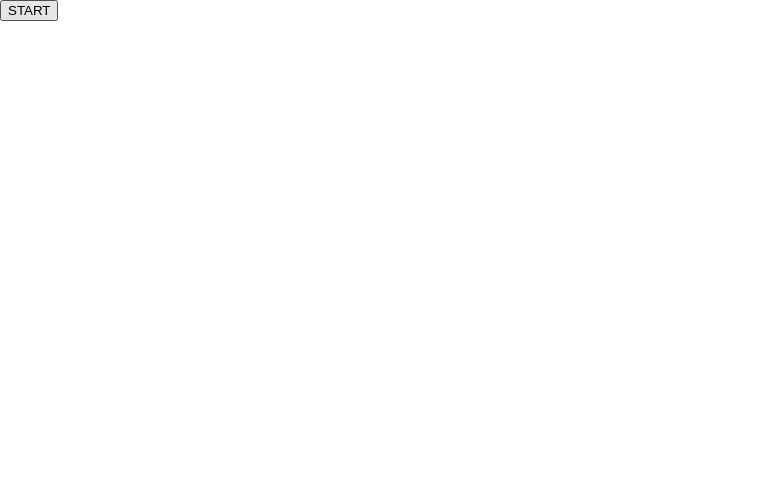
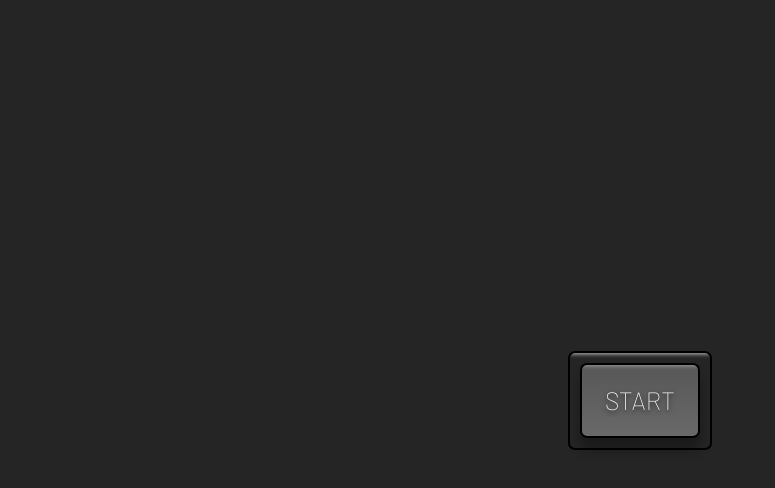
Before and after one commit to russellbot/picture-in-picture, a plain HTML site: page index.html in a window 1280 px wide. Shown: the whole page, without its empty margins (0-775 px from the left). Drawn offline with Linux system fonts and the light colour scheme.

Commit message:
css styles

```diff
--- a/style.css
+++ b/style.css
@@ -1,3 +1,5 @@
+@import url('https://fonts.googleapis.com/css2?family=Barlow:wght@100&display=swap');
+
 html {
     /* the following prevents padding for adding extra width or height to our page */
     box-sizing: border-box;
@@ -5,5 +7,40 @@ html {
 
 body {
     margin: 0;
-    min-height: 100vh;
+    height: 100vh;
+    display: flex;
+    justify-content: center;
+    align-items: center;
+    background-color: rgb(37,37,37);
 }
+
+.button-container {
+    border: 2px solid black;
+    padding: 10px;
+    border-radius: 7px;
+    box-shadow: inset 0 20px 4px -19px rgba(255, 255, 255, 0.7);
+}
+
+button {
+    cursor: pointer;
+    outline: none;
+    width: 120px;
+    height: 75px;
+    font-family: Barlow, sans-serif;
+    font-size: 25px;
+    color: white;
+    text-shadow: 0 2px 5px black;
+    background: linear-gradient(to top, #696969, #575757);
+    border: 2px solid black;
+    border-radius: 7px;
+    box-shadow: inset 0 20px 4px -19px rgba(255, 255, 255, 0.4), 0 12px 12px 0px rgba(0, 0, 0, 0.3);
+}
+
+button:hover {
+    background: linear-gradient(to bottom, #696969, #575757);
+}
+
+button:active {
+    transform: translateY(3px);
+    box-shadow: 0 6px 6px 0px rgba(0, 0, 0, 0.3);
+}
```
